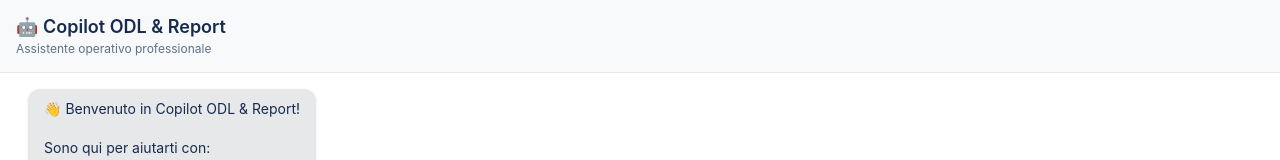
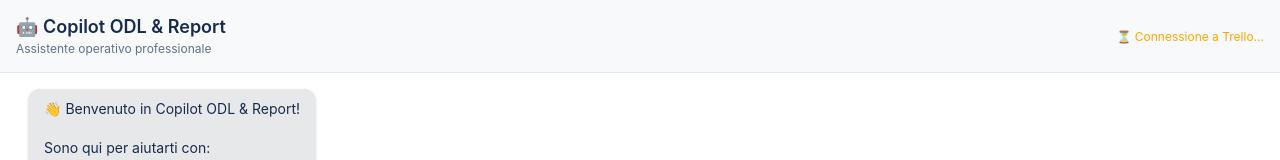
Before and after one commit to IRLANDOSVEVO/copilot-odl-report, a Next.js app: page /powerup in a window 1280 px wide. Shown: the top 160 px of the page. Built offline with nearby package versions, Linux system fonts and the light colour scheme.

Commit message:
Update ChatPanel.tsx

```diff
--- a/src/components/ChatPanel.tsx
+++ b/src/components/ChatPanel.tsx
@@ -39,7 +39,11 @@ export const ChatPanel: React.FC<ChatPanelProps> = ({ trelloContext }) => {
 
   // Funzione per inviare un messaggio
   const handleSendMessage = useCallback(async () => {
-    if (!input.trim() || loading) return;
+    if (!input.trim() || loading || !trelloContext?.boardId) {
+  console.warn("Trello context non pronto");
+  return;
+}
+
 
     // Aggiungere il messaggio dell'utente
     const userMessage: Message = {
@@ -59,6 +63,7 @@ export const ChatPanel: React.FC<ChatPanelProps> = ({ trelloContext }) => {
         cardId: trelloContext?.cardId,
         userId: trelloContext?.userId,
       };
+      console.log("Sending payload:", payload);
 
       // Chiamare l'API /api/chat
       const response = await fetch("/api/chat", {
@@ -149,12 +154,20 @@ export const ChatPanel: React.FC<ChatPanelProps> = ({ trelloContext }) => {
             Assistente operativo professionale
           </p>
         </div>
-        {trelloContext && (
-          <div style={{ fontSize: "12px", color: "#626F86", textAlign: "right" }}>
-            {trelloContext.cardId && <div>📌 Scheda: {trelloContext.cardId.slice(0, 8)}...</div>}
-            {trelloContext.boardId && <div>📊 Bacheca: {trelloContext.boardId.slice(0, 8)}...</div>}
-          </div>
-        )}
+        {trelloContext?.boardId && (
+  <div style={{ fontSize: "12px", color: "#626F86", textAlign: "right" }}>
+    {trelloContext.cardId && (
+      <div>📌 Scheda: {trelloContext.cardId.slice(0, 8)}...</div>
+    )}
+    <div>📊 Bacheca: {trelloContext.boardId.slice(0, 8)}...</div>
+  </div>
+)}
+
+{!trelloContext?.boardId && (
+  <div style={{ fontSize: "12px", color: "orange", textAlign: "right" }}>
+    ⏳ Connessione a Trello...
+  </div>
+)}
       </div>
 
       {/* Area messaggi scrollabile */}
@@ -233,7 +246,7 @@ export const ChatPanel: React.FC<ChatPanelProps> = ({ trelloContext }) => {
         />
         <button
           onClick={handleSendMessage}
-          disabled={loading || !input.trim()}
+          disabled={loading || !input.trim() || !trelloContext?.boardId}
           style={{
             padding: "10px 16px",
             borderRadius: "8px",
```
